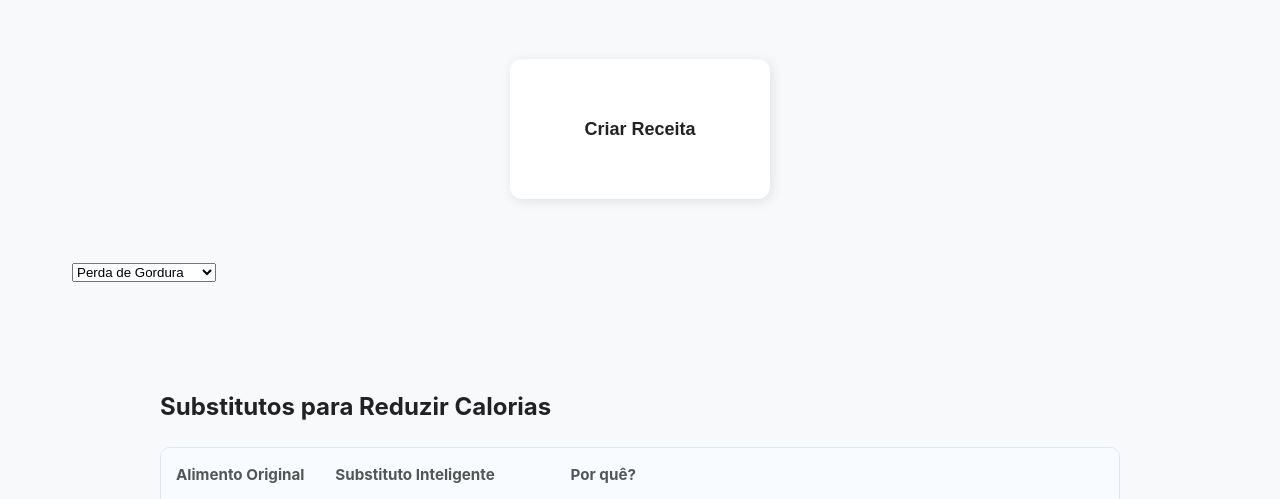
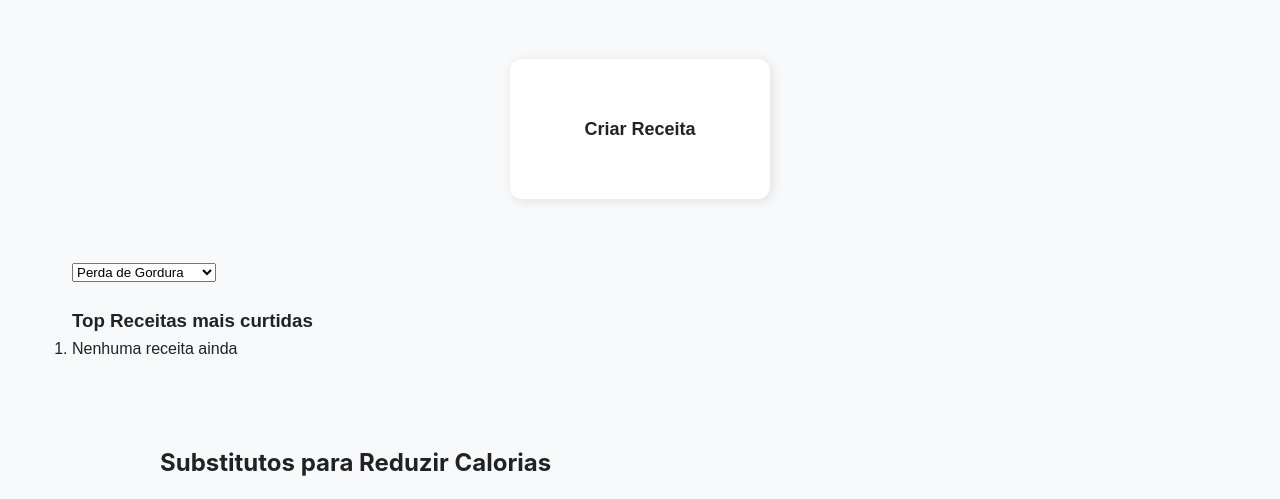
Before and after one commit to Projeto-de-LSW/Nutra, a plain HTML site: page Nutra-main/Pages/nutricao.html in a window 1280 px wide. Shown: the part 258-757 px from the top of the page. Drawn offline with Linux system fonts and the light colour scheme.

Commit message:
Add ranking section for top liked recipes

```diff
--- a/Nutra-main/Pages/nutricao.html
+++ b/Nutra-main/Pages/nutricao.html
@@ -41,6 +41,13 @@
             <option value="Manutenção">Manutenção</option>
           </optgroup>
         </select>
+      </div>
+
+      <div class="ranking" id="ranking_receitas">
+        <h3>Top Receitas mais curtidas</h3>
+        <ol id="ranking_list">
+          <!-- Top 5 serão inseridos aqui -->
+        </ol>
       </div>
 
       <div class="cards" id="cards_receitas">
```
